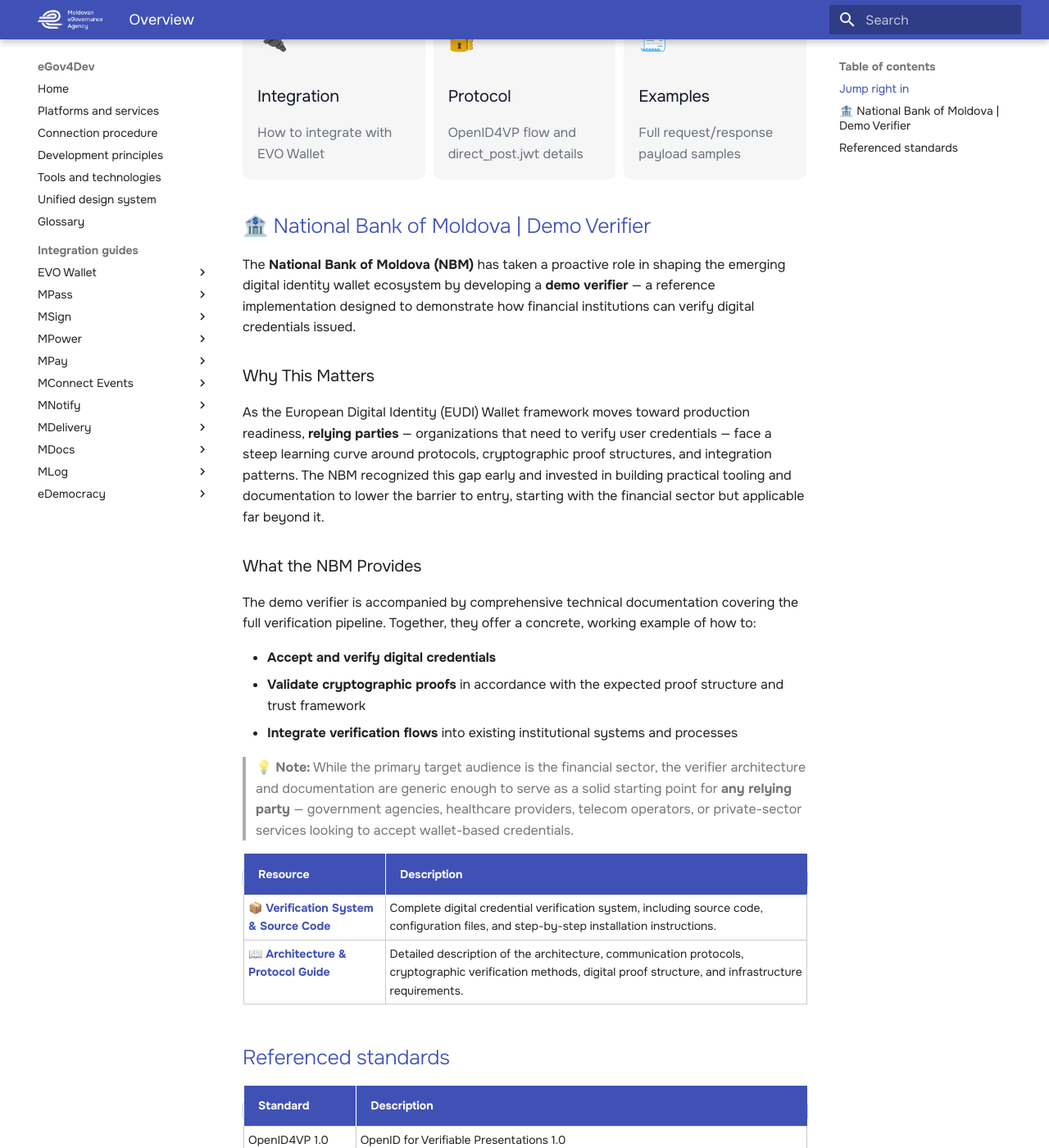
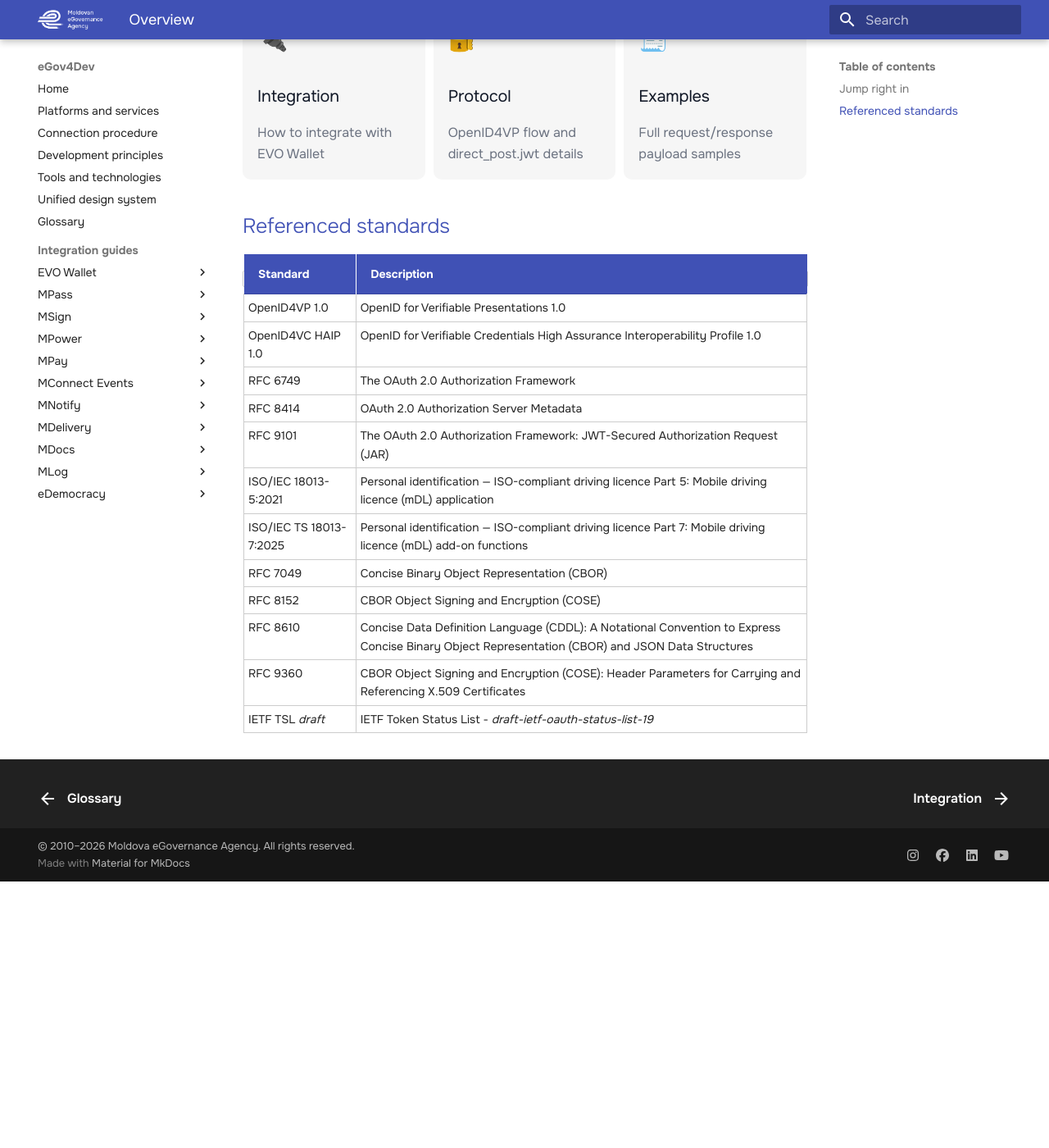
Before and after one commit to egov-moldova/egov4dev, an MkDocs documentation site: the page built from docs/guides/evo-wallet/index.md, in a window 1280 px wide and 1400 px high, scrolled down 910 px. Shown: the whole window at 82% size. Built offline with MkDocs 1.6.1 and Material for MkDocs 9.7.7, drawn with Linux system fonts in a browser that asks for light colours; after the commit the page ends 1985 px from its top, so only the background shows below that.

Commit message:
Remove NBM demo verifier section from documentation
Removed the section about the National Bank of Moldova demo verifier, including its purpose, importance, and resources.

```diff
--- a/docs/guides/evo-wallet/index.md
+++ b/docs/guides/evo-wallet/index.md
@@ -33,31 +33,6 @@
 </div>
 
 
-
-## 🏦 National Bank of Moldova | Demo Verifier
-The **National Bank of Moldova (NBM)** has taken a proactive role in shaping the emerging digital identity wallet ecosystem by developing a **demo verifier** — a reference implementation designed to demonstrate how financial institutions can verify digital credentials issued.
-
-### Why This Matters
-
-As the European Digital Identity (EUDI) Wallet framework moves toward production readiness, **relying parties** — organizations that need to verify user credentials — face a steep learning curve around protocols, cryptographic proof structures, and integration patterns. The NBM recognized this gap early and invested in building practical tooling and documentation to lower the barrier to entry, starting with the financial sector but applicable far beyond it.
-
-### What the NBM Provides
-
-The demo verifier is accompanied by comprehensive technical documentation covering the full verification pipeline. Together, they offer a concrete, working example of how to:
-
-- **Accept and verify digital credentials**
-- **Validate cryptographic proofs** in accordance with the expected proof structure and trust framework
-- **Integrate verification flows** into existing institutional systems and processes
-
-> 💡 **Note:** While the primary target audience is the financial sector, the verifier architecture and documentation are generic enough to serve as a solid starting point for **any relying party** — government agencies, healthcare providers, telecom operators, or private-sector services looking to accept wallet-based credentials.
-
-| Resource | Description |
-|:---------|:------------|
-| 📦 [**Verification System & Source Code**](https://hub.bnm.md/evotest/distributiv.zip) | Complete digital credential verification system, including source code, configuration files, and step-by-step installation instructions. |
-| 📖 [**Architecture & Protocol Guide**](https://hub.bnm.md/evotest/ghid.html) | Detailed description of the architecture, communication protocols, cryptographic verification methods, digital proof structure, and infrastructure requirements. |
-
-
-
 ## Referenced standards
 
 | Standard | Description |
```
